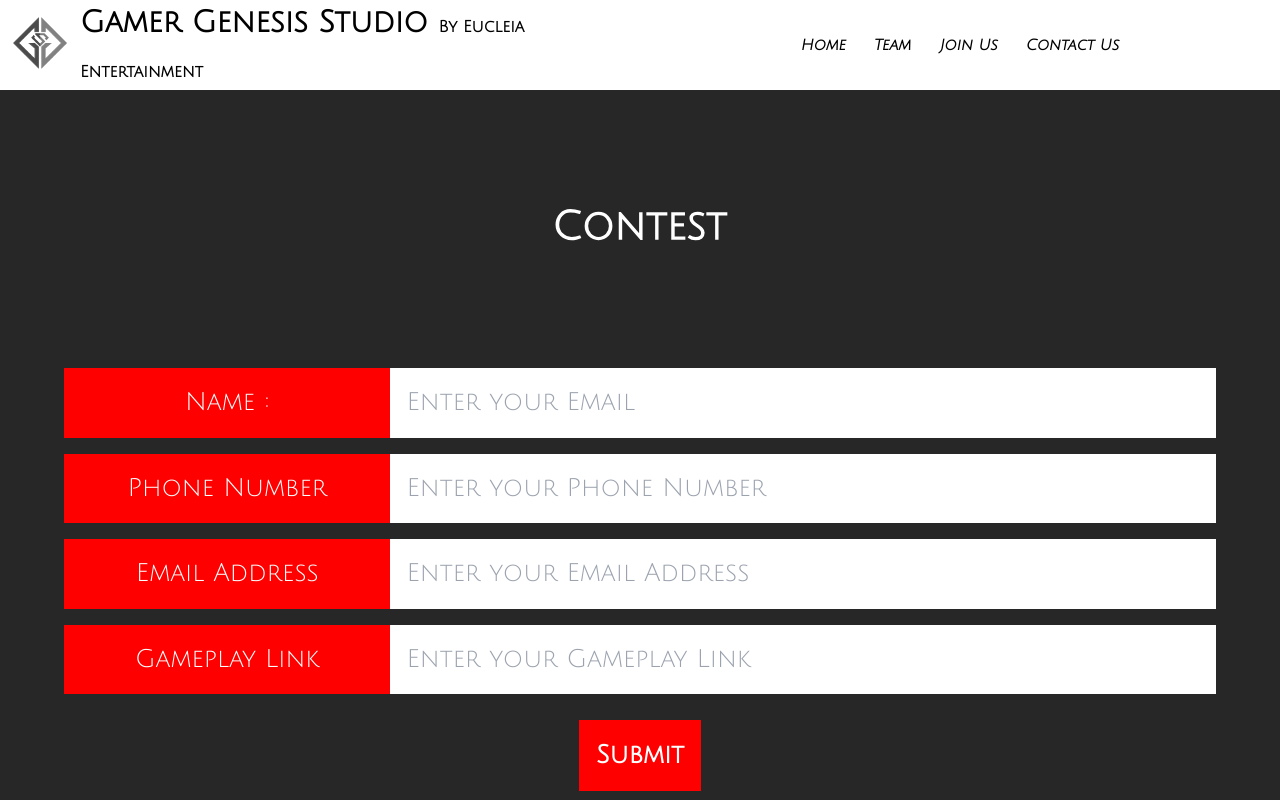
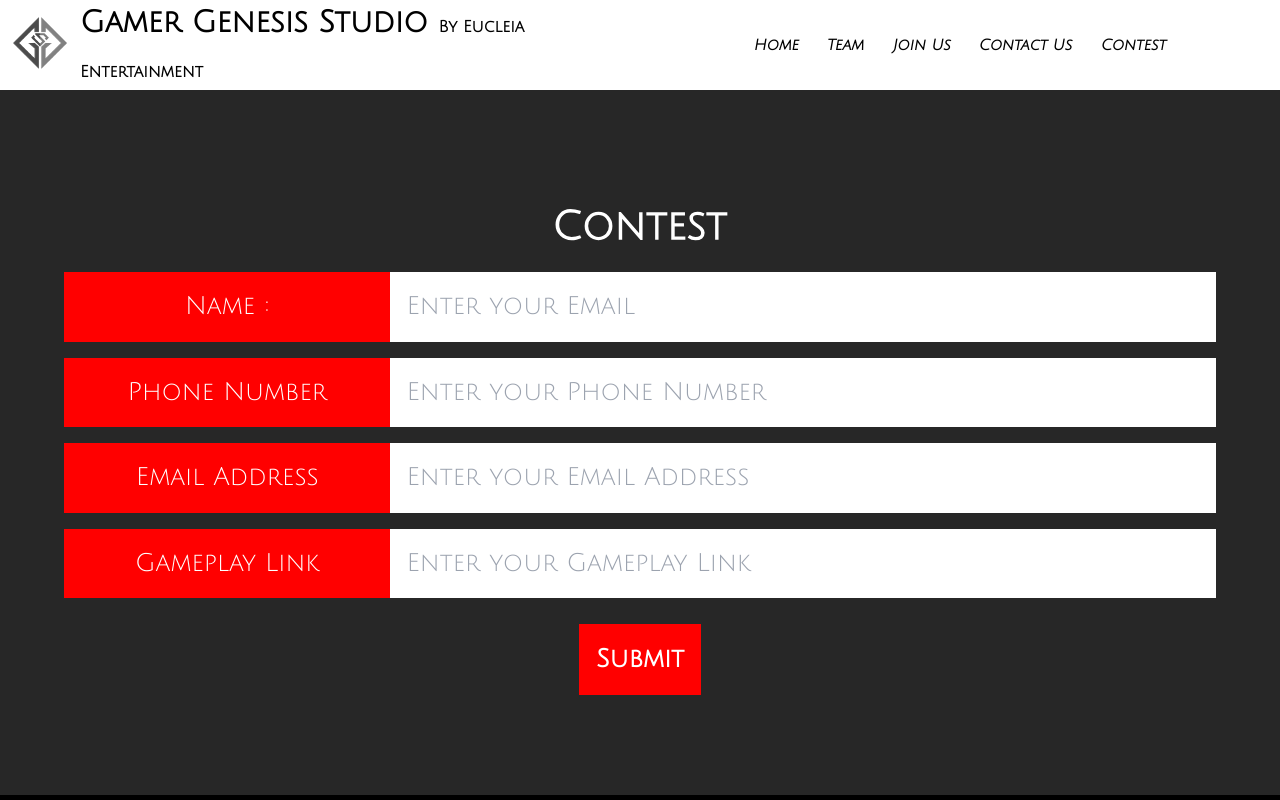
Before and after one commit to GiriprasadC/ggs, a Next.js app: page /contest in a window 1280 px wide. Shown: the top 800 px of the page. Built offline with nearby package versions, Linux system fonts and the light colour scheme.

Commit message:
contestPage

```diff
--- a/app/page.tsx
+++ b/app/page.tsx
@@ -12,6 +12,7 @@ export default function Home() {
       <OurGoal/>
       <Showcase/>
       <OurTeam/>
+
       <hr/>
       <JoinUs/>
       <ContactUs/>
--- a/components/contestForm.jsx
+++ b/components/contestForm.jsx
@@ -70,7 +70,10 @@ export default function ContactUs() {
     <div id='ContactUs' className={styles.contactContainer}>
       <div className={styles.contactUs}>
       <h2>Contest</h2>
+      {/* <Link href="/sample.pdf" target='_blank'>Download Rulebook</Link> */}
+
       <div className={styles.contactContainerContent}>
+
         <div className={styles.contactContainerForm}>
           <form onSubmit={handleSubmit}>
           <div className={styles.field}><h4>Name : </h4><input placeholder='Enter your Email' type='text' onChange={handleNameChange} required value={name}/></div>
--- a/components/contestForm.module.css
+++ b/components/contestForm.module.css
@@ -12,7 +12,7 @@
     justify-content: center;
 }
 .contactContainer h2{
-    padding: 6rem;
+    padding-top: 6rem;
     font-size: 40px;
     -webkit-text-stroke-width: 0.1rem;
     -webkit-text-stroke-color: white;
--- a/components/contestHeader.jsx
+++ b/components/contestHeader.jsx
@@ -11,10 +11,11 @@ export default function GGSHeader() {
             </div>
             <div className={styles.navbarTwo}>
                 <div className={styles.navLinks}>
-                <Link href='#Home'><h2 className={styles.navButtons}><span>Home</span></h2></Link>
-                <Link href='#Team'><h2 className={styles.navButtons}><span>Team</span></h2></Link>
-                <Link href='#JoinUs'><h2 className={styles.navButtons}><span>Join Us</span></h2></Link>
-                <Link href='#ContactUs'><h2 className={styles.navButtons}><span>Contact Us</span></h2></Link>
+                <Link href='/'><h2 className={styles.navButtons}><span>Home</span></h2></Link>
+                <Link href='/#Team'><h2 className={styles.navButtons}><span>Team</span></h2></Link>
+                <Link href='/#JoinUs'><h2 className={styles.navButtons}><span>Join Us</span></h2></Link>
+                <Link href='/#ContactUs'><h2 className={styles.navButtons}><span>Contact Us</span></h2></Link>
+                <Link href='/#ContactUs'><h2 className={styles.navButtons}><span>Contest</span></h2></Link>
                 </div>
             </div>
         </div>
--- a/components/header.jsx
+++ b/components/header.jsx
@@ -16,6 +16,7 @@ export default function GGSHeader() {
                 <Link href='#Team'><h2 className={styles.navButtons}><span>Team</span></h2></Link>
                 <Link href='#JoinUs'><h2 className={styles.navButtons}><span>Join Us</span></h2></Link>
                 <Link href='#ContactUs'><h2 className={styles.navButtons}><span>Contact Us</span></h2></Link>
+                <Link href='/contest'><h2 className={styles.navButtons}><span>Contest</span></h2></Link>
                 </div>
             </div>
         </div>
```
